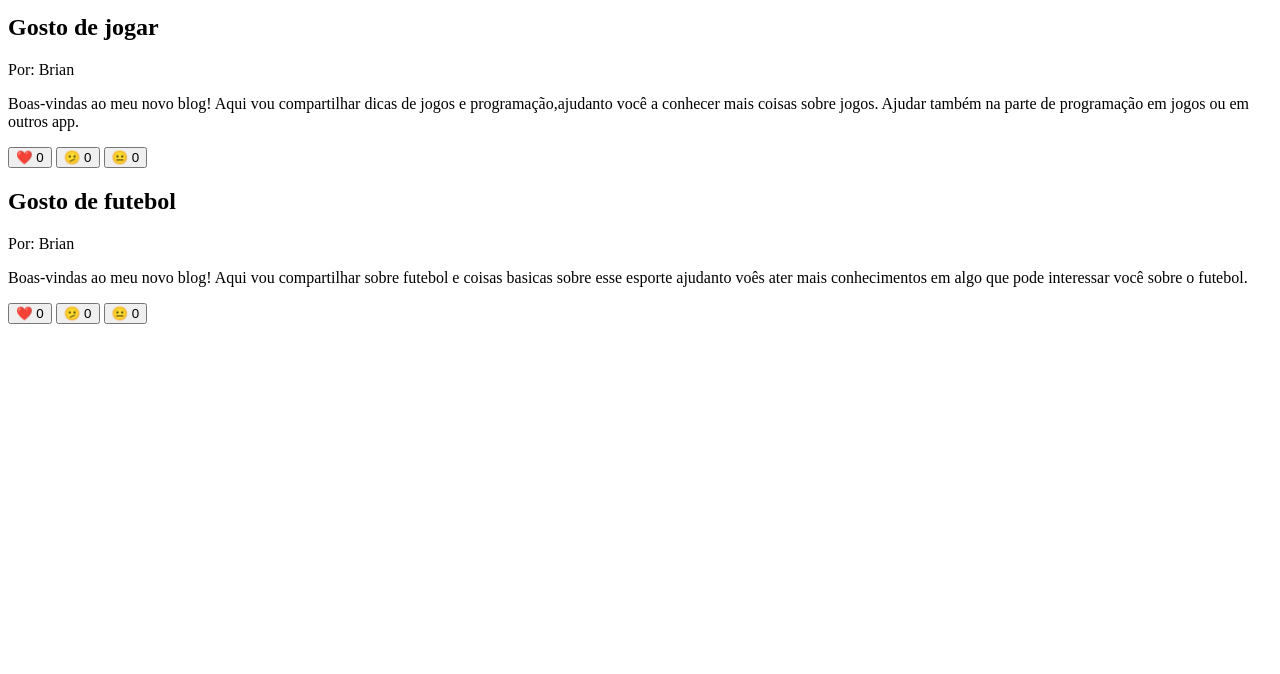
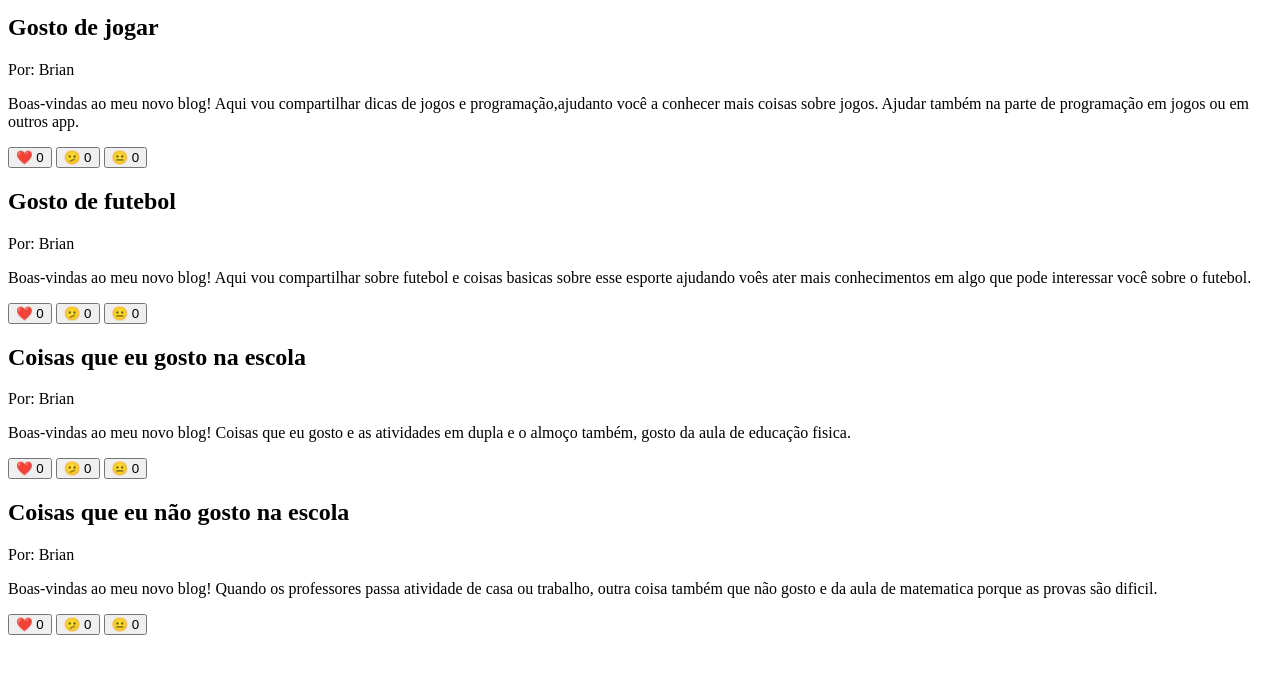
Before and after one commit to briangarcete-dev/2-semestre, a plain HTML site: page index.html in a window 1280 px wide. Shown: the part 126-800 px from the top of the page. Drawn offline with Linux system fonts and the light colour scheme.

Commit message:
novo post

```diff
--- a/index.html
+++ b/index.html
@@ -24,11 +24,29 @@
         <button>❤️ <span>0</span></button>
         <button>🫤 <span>0</span></button>
         <button>😐 <span>0</span></button>
-        <div>
+         <div>
             <h2>Gosto de futebol </h2>
             <p>Por: Brian</p>
-            <p>Boas-vindas ao meu novo blog! Aqui vou compartilhar sobre futebol e coisas basicas sobre esse esporte ajudanto voês ater mais conhecimentos em algo
+            <p>Boas-vindas ao meu novo blog! Aqui vou compartilhar sobre futebol e coisas basicas sobre esse esporte ajudando voês ater mais conhecimentos em algo
                 que pode interessar você sobre o futebol.</p>
+        </div>
+        <button>❤️ <span>0</span></button>
+        <button>🫤 <span>0</span></button>
+        <button>😐 <span>0</span></button>
+         <div>
+            <h2>Coisas que eu gosto na escola </h2>
+            <p>Por: Brian</p>
+            <p>Boas-vindas ao meu novo blog! Coisas que eu gosto e as atividades em dupla e o almoço também,
+                gosto da aula de educação fisica.</p>
+        </div>
+        <button>❤️ <span>0</span></button>
+        <button>🫤 <span>0</span></button>
+        <button>😐 <span>0</span></button>
+        <div>
+            <h2>Coisas que eu não gosto na escola</h2>
+            <p>Por: Brian</p>
+            <p>Boas-vindas ao meu novo blog! Quando os professores passa atividade de casa ou trabalho,
+                outra coisa também que não gosto e da aula de matematica porque as provas são dificil.</p>
         </div>
         <button>❤️ <span>0</span></button>
         <button>🫤 <span>0</span></button>
```
